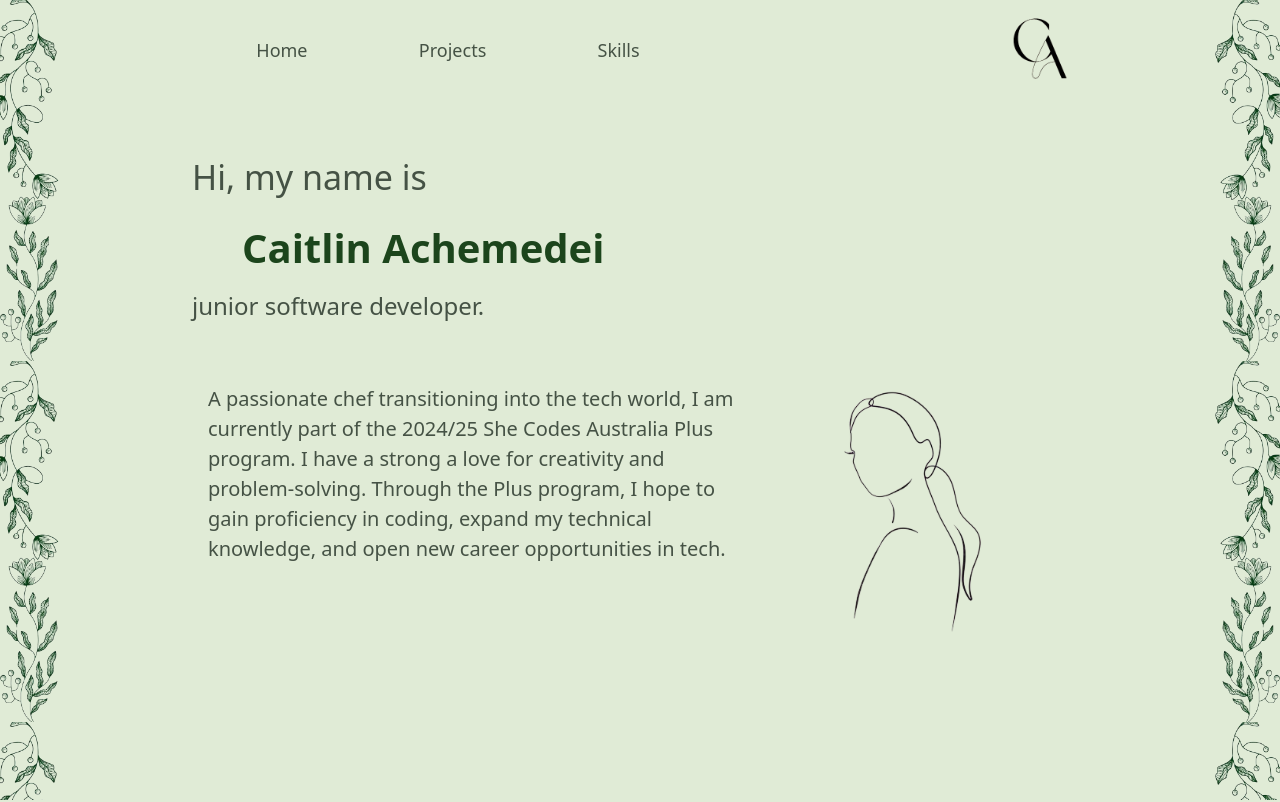
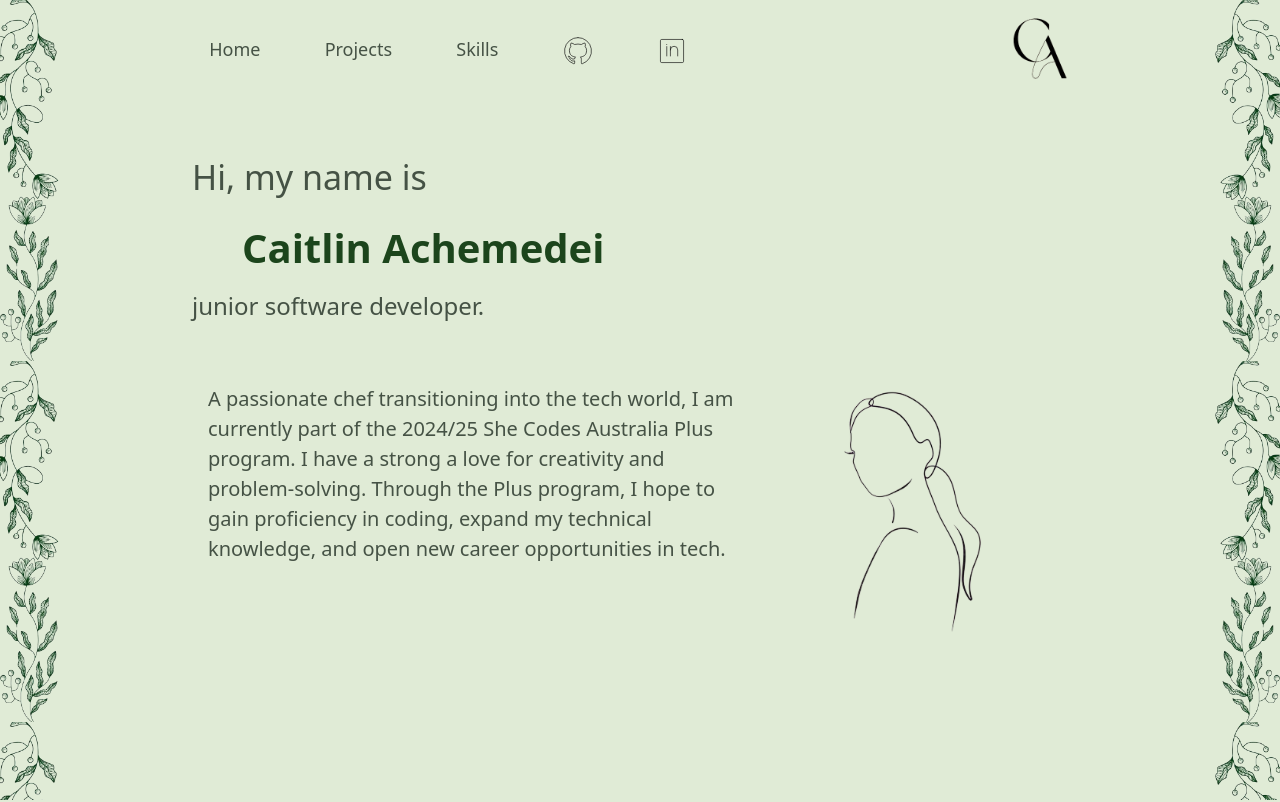
Before and after one commit to cachemedei/caitlin-achemedei-portfolio, a React (Vite) app: page / in a window 1280 px wide. Shown: the top 802 px of the page. Built offline with nearby package versions, Linux system fonts and the light colour scheme.

Commit message:
added linkedin and github links to top nav

```diff
--- a/src/components/Nav.jsx
+++ b/src/components/Nav.jsx
@@ -4,6 +4,8 @@ import { IoMdClose, IoMdMenu } from 'react-icons/io';
 import logo from '/logos/ca-logo.png';
 import Footer from './Footer';
 import Background from './Background';
+import github from '/logos/github.svg';
+import linkedin from '/logos/linkedin.svg';
 
 const Nav = () => {
     const style = {
@@ -12,8 +14,10 @@ const Nav = () => {
             'space-x-[15px] mr-4 hidden font-light md:flex md:w-[60%] md:justify-evenly md:text-[18px]',
         mobileLinks:
             'flex flex-col items-center p-[100px] space-y-[25px] font-light min-h-screen text-[20px]',
-        link: 'hover:font-bold hover:text-[#1c451c] duration-500',
+        link: 'hover:scale-105 duration-500',
         logo: 'w-[100px] md:mr-[30px]',
+        container: 'flex gap-2 hover:scale-105 duration-300',
+        contactLogo: 'w-[30px]',
     };
 
     const [showNav, setShowNav] = useState(false);
@@ -37,6 +41,28 @@ const Nav = () => {
                     <Link to='/skills' className={style.link}>
                         Skills
                     </Link>
+                    {/* GitHub */}
+                    <a
+                        href='https://github.com/cachemedei'
+                        className={style.container}
+                    >
+                        <img
+                            className={style.contactLogo}
+                            src={github}
+                            alt='Github profile link'
+                        />
+                    </a>
+                    {/* LinkedIn */}
+                    <a
+                        href='https://www.linkedin.com/in/caitlin-achemedei-4616762b3/'
+                        className={style.container}
+                    >
+                        <img
+                            className={style.contactLogo}
+                            src={linkedin}
+                            alt='Linkedin profile link'
+                        />
+                    </a>
                 </section>
 
                 {/* Hamburger */}
@@ -70,6 +96,30 @@ const Nav = () => {
                 >
                     Projects
                 </Link>
+                {/* GitHub */}
+                <a
+                    href='https://github.com/cachemedei'
+                    className={style.container}
+                >
+                    <p>GitHub</p>
+                    <img
+                        className={style.contactLogo}
+                        src={github}
+                        alt='Github profile link'
+                    />
+                </a>
+                {/* LinkedIn */}
+                <a
+                    href='https://www.linkedin.com/in/caitlin-achemedei-4616762b3/'
+                    className={style.container}
+                >
+                    <p>LinkedIn</p>
+                    <img
+                        className={style.contactLogo}
+                        src={linkedin}
+                        alt='Linkedin profile link'
+                    />
+                </a>
             </section>
             <ScrollRestoration />
             <Outlet />
```
